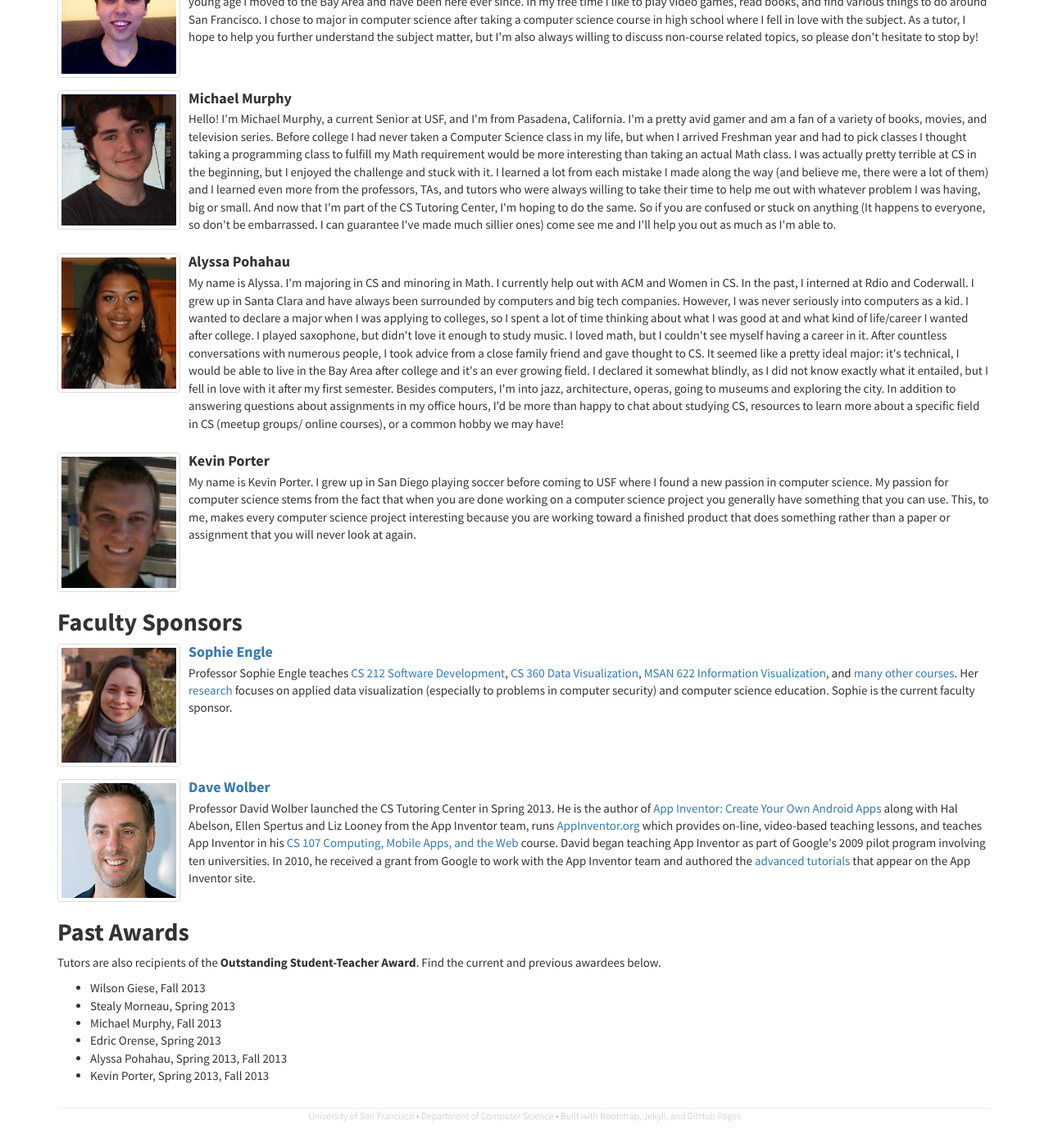
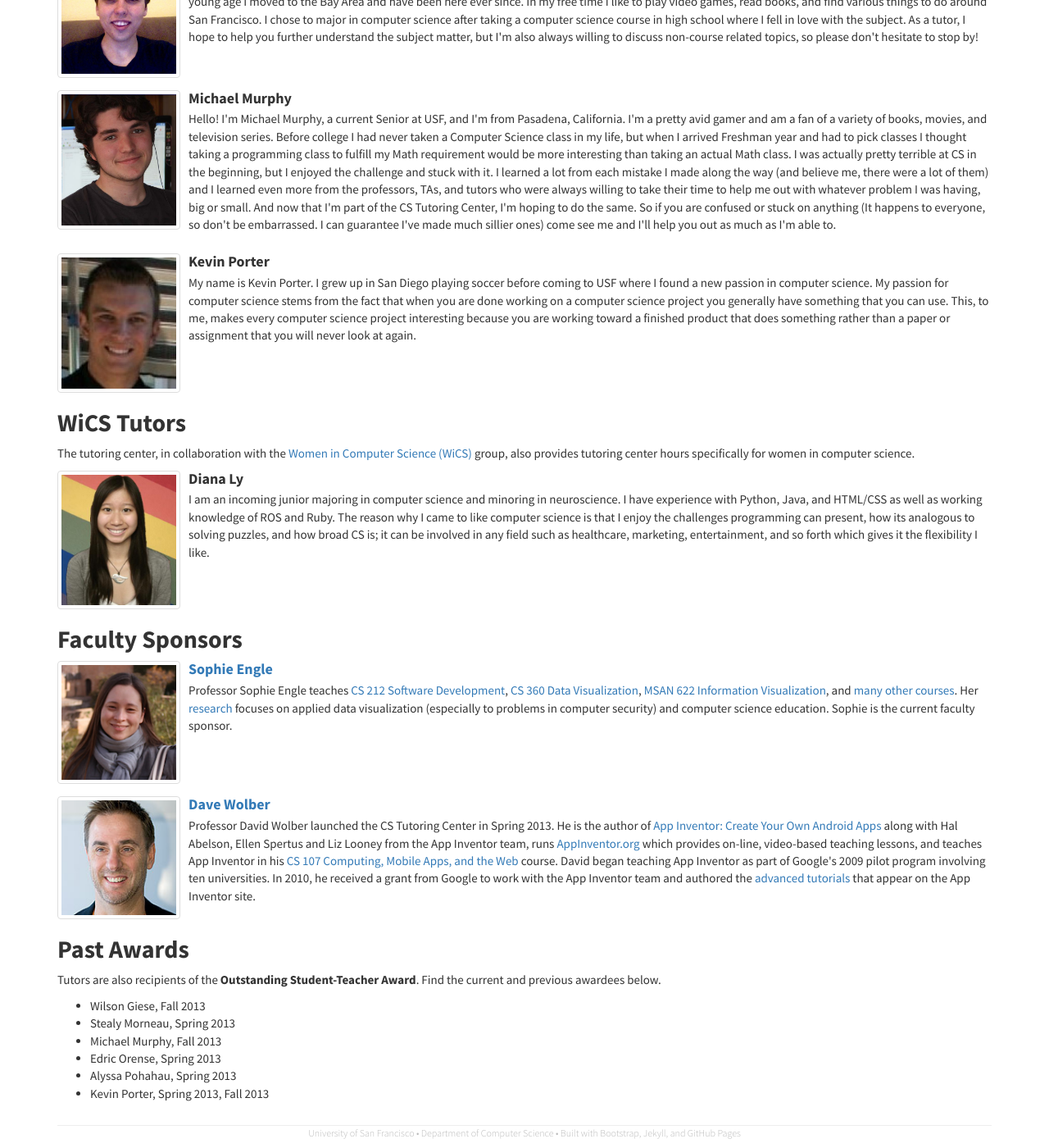
Before and after one commit to CSTutors/CSTutors.github.io, a Jekyll site: the page built from tutors/index.html, in a window 1280 px wide and 1400 px high, scrolled down 348 px. Shown: the whole window at 82% size. Built offline with Jekyll 4.4.1, drawn with Linux system fonts in a browser that asks for light colours; nearby versions of some CDN libraries; before the commit the page ends 1727 px from its top, so only the background shows below that.

Commit message:
Added new WiCS tutor.

```diff
--- a/tutors/index.html
+++ b/tutors/index.html
@@ -31,7 +31,7 @@ lead: 'Meet the current and past tutors below, as well as the faculty sponsors.
         </div>
     </li>
 
-    <li class="media">
+    <!--<li class="media">
         <a class="pull-left" href="#">
             <img class="media-object img-thumbnail" width="150" src="{{ site.url }}/img/pohahau.jpg">
         </a>
@@ -41,7 +41,7 @@ lead: 'Meet the current and past tutors below, as well as the faculty sponsors.
 
             <p>My name is Alyssa. I'm majoring in CS and minoring in Math. I currently help out with ACM and Women in CS. In the past, I interned at Rdio and Coderwall. I grew up in Santa Clara and have always been surrounded by computers and big tech companies. However, I was never seriously into computers as a kid. I wanted to declare a major when I was applying to colleges, so I spent a lot of time thinking about what I was good at and what kind of life/career I wanted after college. I played saxophone, but didn't love it enough to study music. I loved math, but I couldn't see myself having a career in it. After countless conversations with numerous people, I took advice from a close family friend and gave thought to CS. It seemed like a pretty ideal major: it's technical, I would be able to live in the Bay Area after college and it's an ever growing field. I declared it somewhat blindly, as I did not know exactly what it entailed, but I fell in love with it after my first semester. Besides computers, I'm into jazz, architecture, operas, going to museums and exploring the city. In addition to answering questions about assignments in my office hours, I'd be more than happy to chat about studying CS, resources to learn more about a specific field in CS (meetup groups/ online courses), or a common hobby we may have!</p>
         </div>
-    </li>
+    </li>//-->
 
     <li class="media">
         <a class="pull-left" href="#">
@@ -52,6 +52,24 @@ lead: 'Meet the current and past tutors below, as well as the faculty sponsors.
             <h4 class="media-heading">Kevin Porter</h4>
 
             <p>My name is Kevin Porter. I grew up in San Diego playing soccer before coming to USF where I found a new passion in computer science. My passion for computer science stems from the fact that when you are done working on a computer science project you generally have something that you can use. This, to me, makes every computer science project interesting because you are working toward a finished product that does something rather than a paper or assignment that you will never look at again.</p>
+        </div>
+    </li>
+</ul>
+
+<h2>WiCS Tutors</h2>
+
+<p>The tutoring center, in collaboration with the <a href="http://cs.usfca.edu/~cswomen">Women in Computer Science (WiCS)</a> group, also provides tutoring center hours specifically for women in computer science.</p>
+
+<ul class="media-list">
+    <li class="media">
+        <a class="pull-left" href="#">
+            <img class="media-object img-thumbnail" width="150" src="{{ site.url }}/img/ly.jpg">
+        </a>
+
+        <div class="media-body">
+            <h4 class="media-heading">Diana Ly</h4>
+
+            <p>I am an incoming junior majoring in computer science and minoring in neuroscience. I have experience with Python, Java, and HTML/CSS as well as working knowledge of ROS and Ruby. The reason why I came to like computer science is that I enjoy the challenges programming can present, how its analogous to solving puzzles, and how broad CS is; it can be involved in any field such as healthcare, marketing, entertainment, and so forth which gives it the flexibility I like.</p>
         </div>
     </li>
 </ul>
@@ -93,6 +111,6 @@ lead: 'Meet the current and past tutors below, as well as the faculty sponsors.
     <li>Stealy Morneau, Spring 2013</li>
     <li>Michael Murphy, Fall 2013</li>
     <li>Edric Orense, Spring 2013</li>
-    <li>Alyssa Pohahau, Spring 2013, Fall 2013</li>
+    <li>Alyssa Pohahau, Spring 2013<!--, Fall 2013//--></li>
     <li>Kevin Porter, Spring 2013, Fall 2013</li>
 </ul>
```
Also changed, not shown: img/ly.jpg (added), 3 other files.
